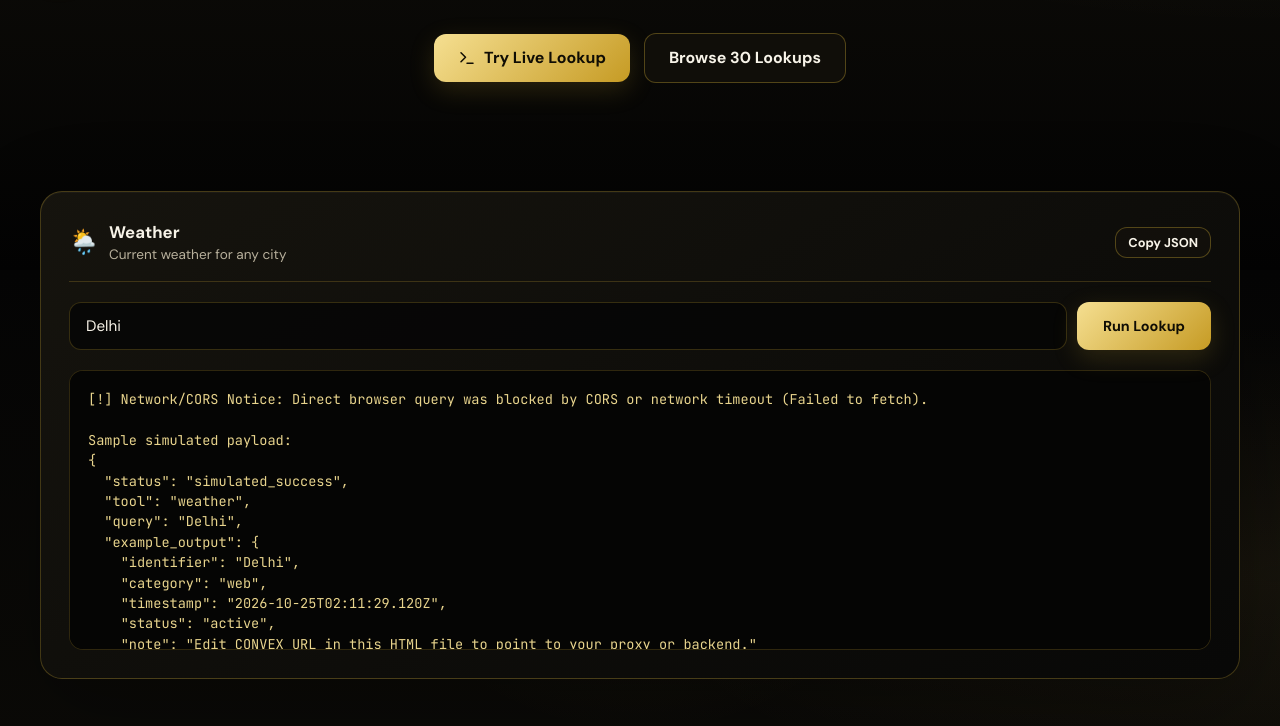
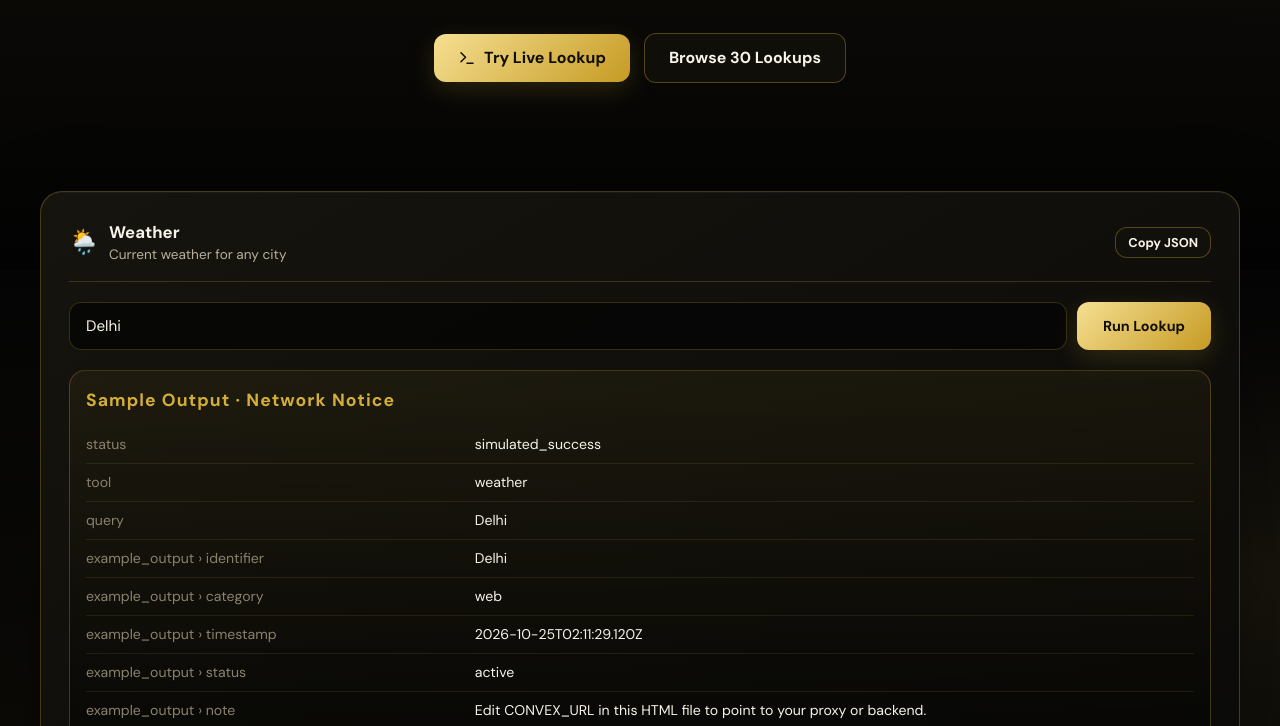
Before and after one commit to Ren-10-06/osnitren, a website: page app/src/main/assets/index.html in a window 1280 px wide. Both pictures are taken after a click on the button "Run Lookup". Shown: the part 530-1256 px from the top of the page. Drawn offline with Linux system fonts and the light colour scheme; no server answers.

Commit message:
Show readable lookup details in Android app

```diff
--- a/app/src/main/assets/index.html
+++ b/app/src/main/assets/index.html
@@ -338,6 +338,38 @@
       text-align: left;
       white-space: pre-wrap;
       word-break: break-all;
+    }
+
+    .result-details {
+      display: none;
+      margin-bottom: 12px;
+      padding: 16px;
+      border: 1px solid rgba(212,175,55,.28);
+      border-radius: var(--radius);
+      background: linear-gradient(180deg, rgba(212,175,55,.06), rgba(5,5,4,.7));
+      text-align: left;
+    }
+    .result-details.visible { display: block; }
+    .result-details-title {
+      margin: 0 0 12px;
+      color: var(--primary);
+      font-family: var(--font-heading);
+      font-size: 1.1rem;
+      letter-spacing: .06em;
+    }
+    .result-detail-row {
+      display: grid;
+      grid-template-columns: minmax(100px, 34%) minmax(0, 1fr);
+      gap: 12px;
+      padding: 8px 0;
+      border-bottom: 1px solid rgba(212,175,55,.12);
+      font-size: .88rem;
+    }
+    .result-detail-row:last-child { border-bottom: 0; }
+    .result-detail-key { color: var(--text-dim); overflow-wrap: anywhere; }
+    .result-detail-value { color: var(--text); overflow-wrap: anywhere; white-space: pre-wrap; }
+    @media (max-width: 480px) {
+      .result-detail-row { grid-template-columns: 1fr; gap: 4px; }
     }
 
     /* ==========================================================================
@@ -805,6 +837,7 @@
         </button>
       </div>
 
+      <div id="resultDetails" class="result-details" aria-live="polite"></div>
       <div id="terminalOutput" class="terminal-output">Ready. Select any tool below and click "Run Lookup".</div>
     </section>
 
@@ -985,7 +1018,62 @@
     const queryInput = document.getElementById('queryInput');
     const runLookupBtn = document.getElementById('runLookupBtn');
     const terminalOutput = document.getElementById('terminalOutput');
+    const resultDetails = document.getElementById('resultDetails');
     const copyJsonBtn = document.getElementById('copyJsonBtn');
+
+    // Render a human-readable view alongside the full JSON response.
+    // Values are inserted with textContent so backend data is never treated as HTML.
+    function renderReadableDetails(data, statusText = 'Lookup details') {
+      resultDetails.replaceChildren();
+      if (data === undefined || data === null) {
+        resultDetails.classList.remove('visible');
+        return;
+      }
+
+      const title = document.createElement('h3');
+      title.className = 'result-details-title';
+      title.textContent = statusText;
+      resultDetails.appendChild(title);
+
+      const rows = [];
+      function collect(value, prefix = '', depth = 0) {
+        if (rows.length >= 80) return;
+        if (value && typeof value === 'object') {
+          if (Array.isArray(value)) {
+            if (!value.length) rows.push([prefix || 'Result', 'No items']);
+            value.forEach((item, index) => collect(item, prefix ? prefix + ' [' + (index + 1) + ']' : 'Item ' + (index + 1), depth + 1));
+          } else {
+            const entries = Object.entries(value);
+            if (!entries.length) rows.push([prefix || 'Result', 'No details available']);
+            entries.forEach(([key, item]) => collect(item, prefix ? prefix + ' › ' + key : key, depth + 1));
+          }
+        } else {
+          const displayValue = value === null || value === '' ? '—' : String(value);
+          rows.push([prefix || 'Result', displayValue]);
+        }
+      }
+      collect(data);
+
+      rows.forEach(([key, value]) => {
+        const row = document.createElement('div');
+        row.className = 'result-detail-row';
+        const keyEl = document.createElement('div');
+        keyEl.className = 'result-detail-key';
+        keyEl.textContent = key;
+        const valueEl = document.createElement('div');
+        valueEl.className = 'result-detail-value';
+        valueEl.textContent = value;
+        row.append(keyEl, valueEl);
+        resultDetails.appendChild(row);
+      });
+      if (rows.length >= 80) {
+        const note = document.createElement('div');
+        note.className = 'result-detail-value';
+        note.textContent = 'Additional fields are available in the JSON output below.';
+        resultDetails.appendChild(note);
+      }
+      resultDetails.classList.add('visible');
+    }
 
     // -------------------------------------------------------------
     // 3. RENDER CATALOG CARDS
@@ -1067,6 +1155,8 @@
 
       runLookupBtn.disabled = true;
       runLookupBtn.textContent = 'Running...';
+      resultDetails.replaceChildren();
+      resultDetails.classList.remove('visible');
       terminalOutput.textContent = `[*] Sending lookup [${selectedTool.key}] for: "${query}"...\n`;
 
       const startTime = performance.now();
@@ -1102,18 +1192,21 @@
             result: parsedBody
           };
 
+          renderReadableDetails(outputObj.result ?? outputObj, 'Lookup Details · ' + selectedTool.name);
           terminalOutput.textContent = JSON.stringify(outputObj, null, 2);
         } else {
-          terminalOutput.textContent = JSON.stringify({
+          const errorOutput = {
             status: "error",
             tool: selectedTool.key,
             query: query,
             error: data.errorMessage || "Lookup failed or returned no response."
-          }, null, 2);
+          };
+          renderReadableDetails(errorOutput, 'Lookup Error');
+          terminalOutput.textContent = JSON.stringify(errorOutput, null, 2);
         }
       } catch (err) {
         // Fallback for CORS or offline testing
-        terminalOutput.textContent = `[!] Network/CORS Notice: Direct browser query was blocked by CORS or network timeout (${err.message}).\n\nSample simulated payload:\n` + JSON.stringify({
+        const fallbackOutput = {
           status: "simulated_success",
           tool: selectedTool.key,
           query: query,
@@ -1124,7 +1217,9 @@
             status: "active",
             note: "Edit CONVEX_URL in this HTML file to point to your proxy or backend."
           }
-        }, null, 2);
+        };
+        renderReadableDetails(fallbackOutput, 'Sample Output · Network Notice');
+        terminalOutput.textContent = `[!] Network/CORS Notice: Direct browser query was blocked by CORS or network timeout (${err.message}).\n\nSample simulated payload:\n` + JSON.stringify(fallbackOutput, null, 2);
       } finally {
         runLookupBtn.disabled = false;
         runLookupBtn.textContent = 'Run Lookup';
```
